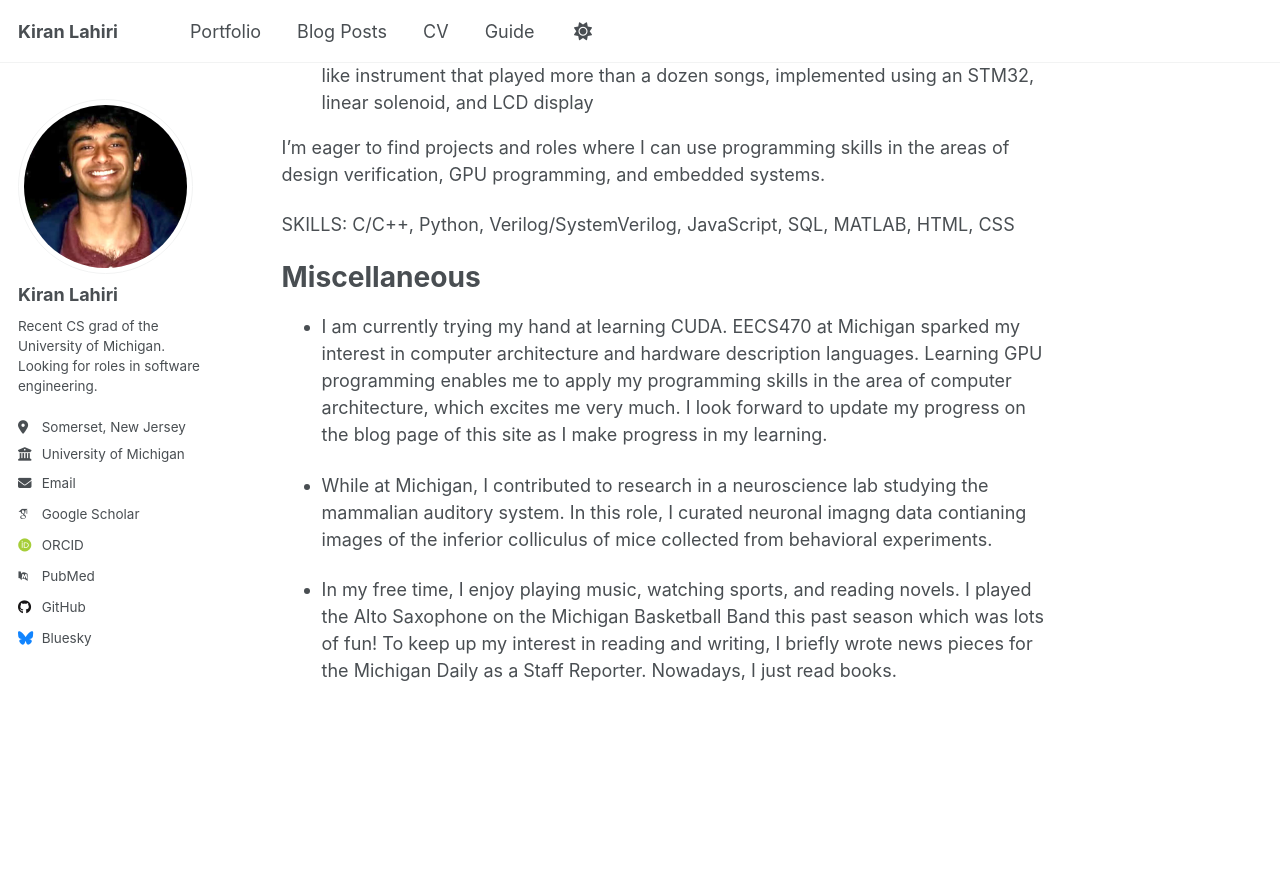
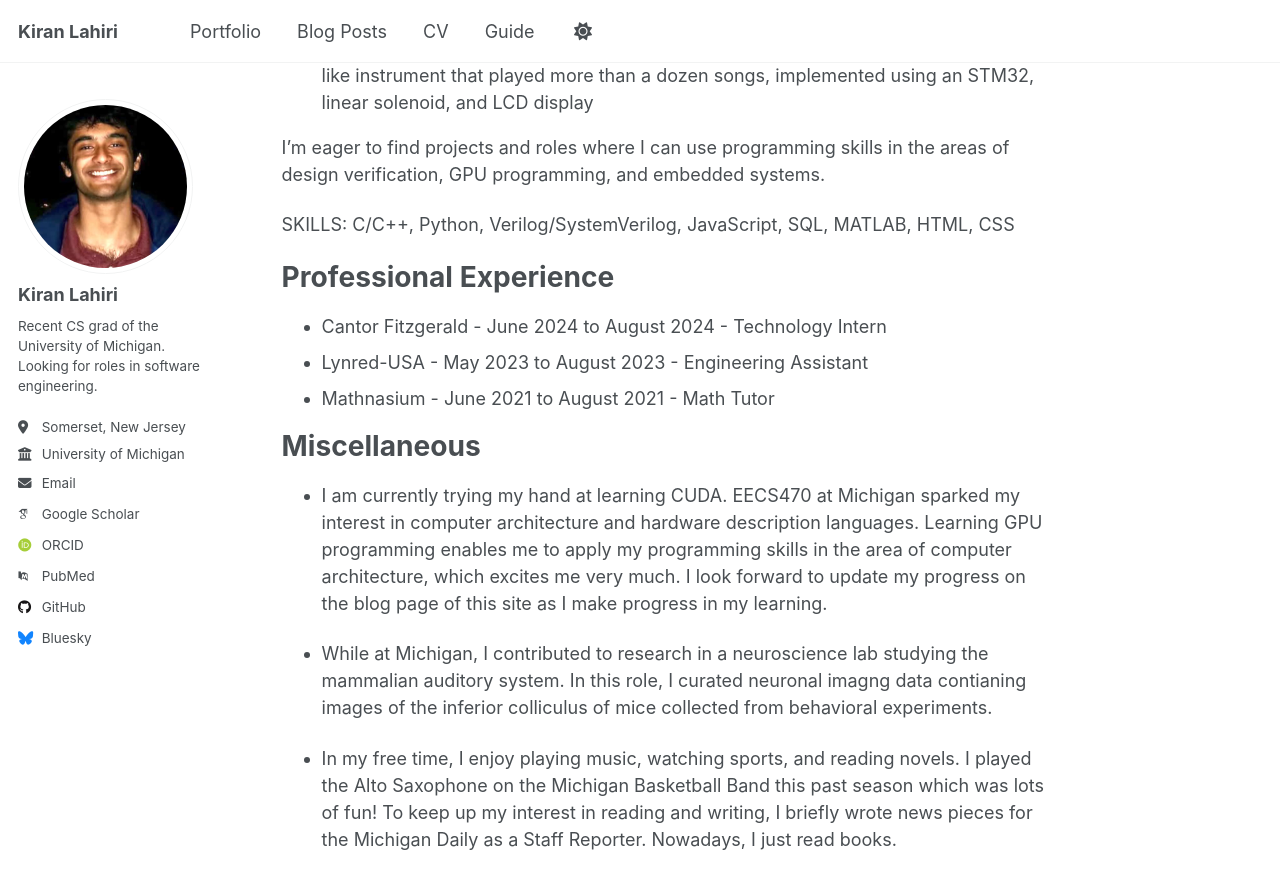
Before and after one commit to kiranlahiri/kiranlahiri.github.io, a Jekyll site: the page built from _pages/about.md, in a window 1280 px wide and 900 px high, scrolled down 337 px. Shown: the top 889 px of the window. Built offline with Jekyll 4.4.1, drawn with Linux system fonts in a browser that asks for light colours; some web fonts are replaced; a script that is not in the unit is left out.

Commit message:
experiences changes

```diff
--- a/_pages/about.md
+++ b/_pages/about.md
@@ -16,6 +16,12 @@ I'm eager to find projects and roles where I can use programming skills in the a
 
 SKILLS: C/C++, Python, Verilog/SystemVerilog, JavaScript, SQL, MATLAB, HTML, CSS
 
+Professional Experience
+======
+
+- Cantor Fitzgerald - June 2024 to August 2024 - Technology Intern
+- Lynred-USA - May 2023 to August 2023 - Engineering Assistant
+- Mathnasium - June 2021 to August 2021 - Math Tutor
 
 Miscellaneous
 ======
```
